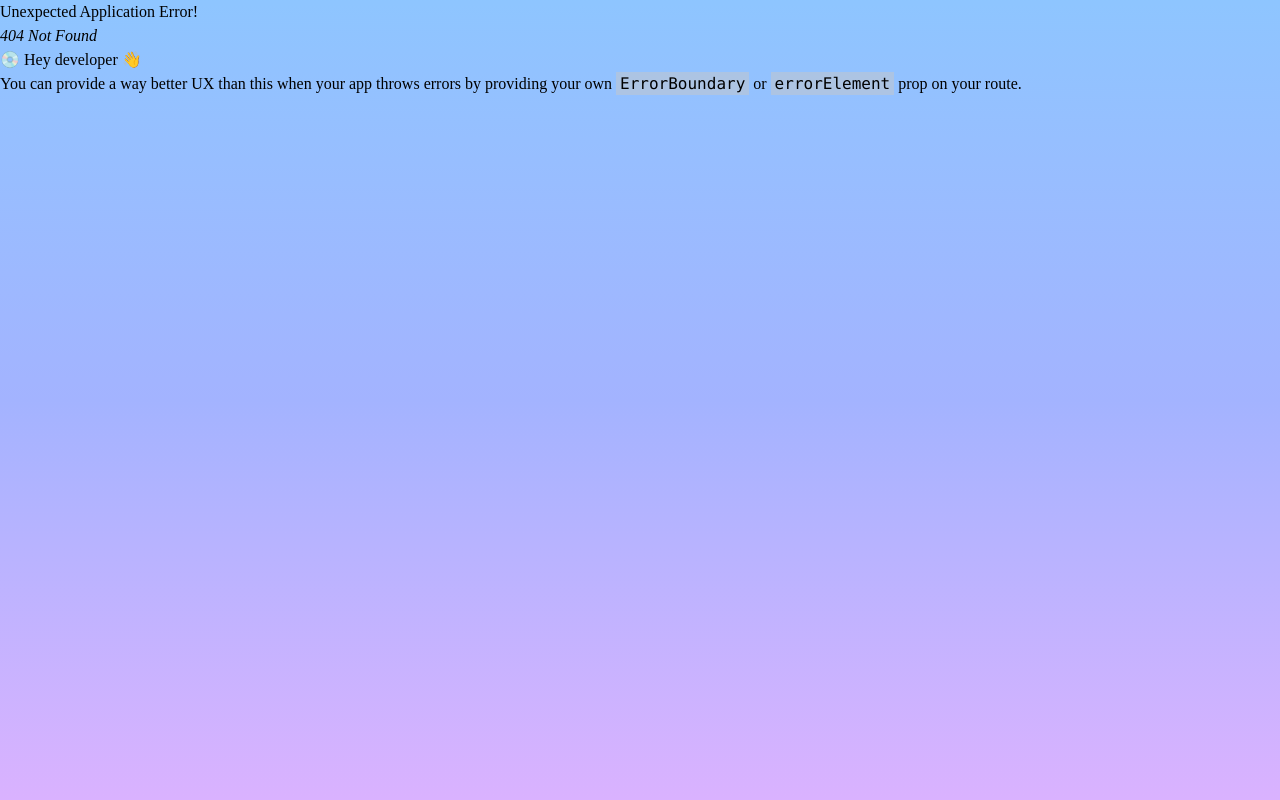
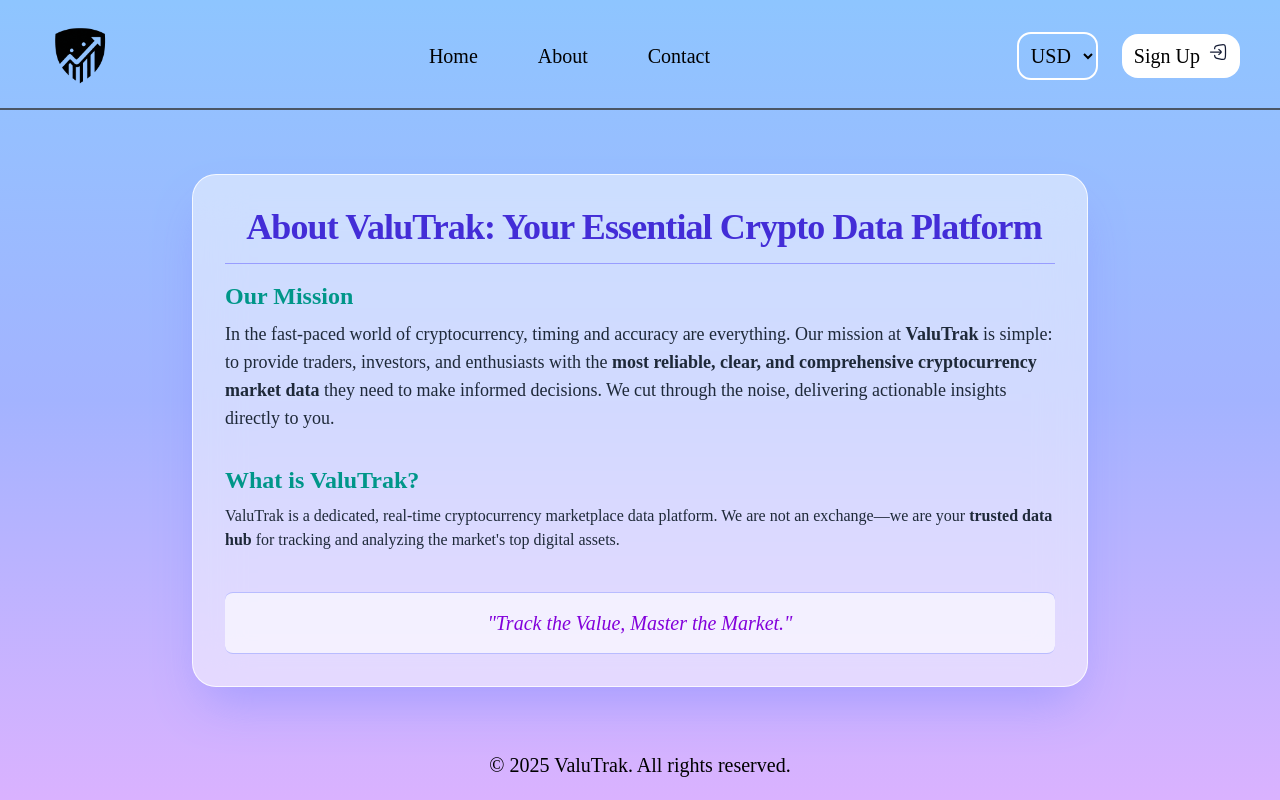
Before and after one commit to sujalsoni19/valutrak, a React (Vite) app: page /about in a window 1280 px wide. Before the commit this address had no page. Built offline with nearby package versions, Linux system fonts and the light colour scheme; no server answers; a web font is replaced by a local one.

Commit message:
added about page

```diff
--- /dev/null
+++ b/src/components/About.jsx
@@ -0,0 +1,56 @@
+import React from "react";
+
+const About = () => {
+  return (
+    <div className="p-8 flex justify-center pt-16">
+      <div
+        className="
+          max-w-4xl w-full p-8 rounded-3xl shadow-2xl
+          bg-white/50 backdrop-blur-xl border border-white/80
+          text-gray-800 space-y-4 shadow-indigo-400/50
+        "
+      >
+        <header className="text-center pb-4 border-b border-indigo-500/50">
+          <h1 className="text-4xl font-extrabold text-indigo-700 tracking-tight">
+            <span className="text-2xl mr-2"></span> About ValuTrak: Your
+            Essential Crypto Data Platform
+          </h1>
+        </header>
+
+        <section className="space-y-2">
+          <h2 className="text-2xl font-semibold text-teal-600">Our Mission</h2>
+          <p className="text-lg">
+            In the fast-paced world of cryptocurrency, timing and accuracy are
+            everything. Our mission at <strong>ValuTrak</strong> is simple: to
+            provide traders, investors, and enthusiasts with the{" "}
+            <strong>
+              most reliable, clear, and comprehensive cryptocurrency market data
+            </strong>{" "}
+            they need to make informed decisions. We cut through the noise,
+            delivering actionable insights directly to you.
+          </p>
+        </section>
+
+        <section className="space-y-2 pt-4">
+          <h2 className="text-2xl font-semibold text-teal-600">
+            What is ValuTrak?
+          </h2>
+          <p>
+            ValuTrak is a dedicated, real-time cryptocurrency marketplace data
+            platform. We are not an exchange—we are your{" "}
+            <strong>trusted data hub</strong> for tracking and analyzing the
+            market's top digital assets.
+          </p>
+        </section>
+
+        <section className="pt-4">
+          <blockquote className="mt-2 p-4 italic text-center text-xl text-purple-700 border-t border-b border-indigo-400/50 bg-white/60 rounded-lg">
+            "Track the Value, Master the Market."
+          </blockquote>
+        </section>
+      </div>
+    </div>
+  );
+};
+
+export default About;
--- a/src/components/Header.jsx
+++ b/src/components/Header.jsx
@@ -23,7 +23,7 @@ export default function Header() {
   return (
     <div>
       <nav className="flex justify-between text-xl items-center pb-3 pt-4 border-b-2 border-gray-600">
-        {/* LOGO */}
+
         <div className="ml-10 ">
           <div className="w-20 h-20 rounded-full overflow-hidden flex items-center justify-center">
             <Link to="/">
@@ -32,18 +32,19 @@ export default function Header() {
           </div>
         </div>
 
-        {/* NAV LINKS */}
+
         <div>
           <ul className="flex justify-between gap-15 ">
             <Link to="/">
               <li>Home</li>
             </Link>
-            <li>About</li>
+            <Link to="/about">
+              <li>About</li>
+            </Link>
             <li>Contact</li>
           </ul>
         </div>
 
-        {/* SIGNUP BUTTON */}
         <div className="mr-10 flex gap-6.5">
           <select
             onChange={currencychanger}
--- a/src/main.jsx
+++ b/src/main.jsx
@@ -4,6 +4,7 @@ import { RouterProvider, createBrowserRouter } from 'react-router-dom'
 import App from './App.jsx'
 import Home from './components/Home.jsx'
 import Coin from './components/Coin.jsx'
+import About from './components/About.jsx'
 import './index.css'
 
 
@@ -19,6 +20,10 @@ const router = createBrowserRouter([
         {
           path : "/coin/:coinid",
           element : <Coin />
+        },
+        {
+          path : "/about",
+          element : <About />
         }
     ]
   }
```
